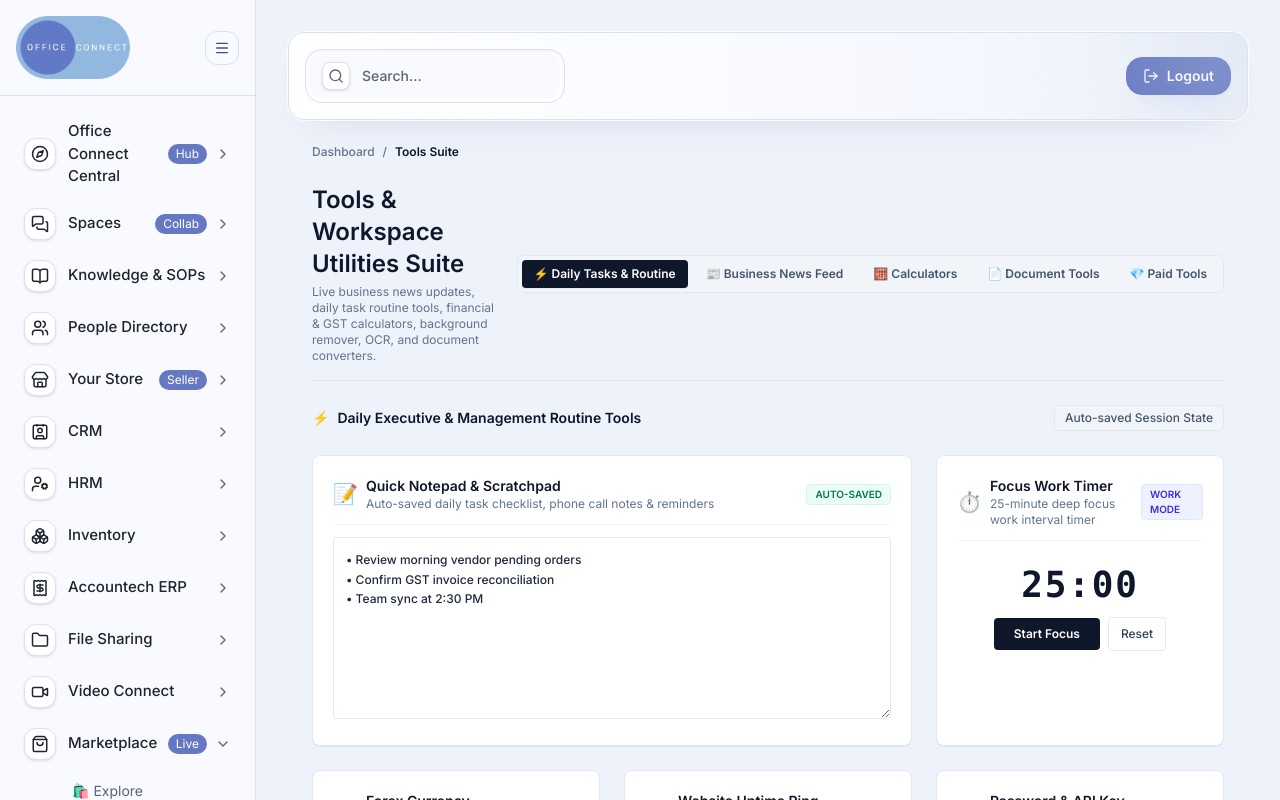
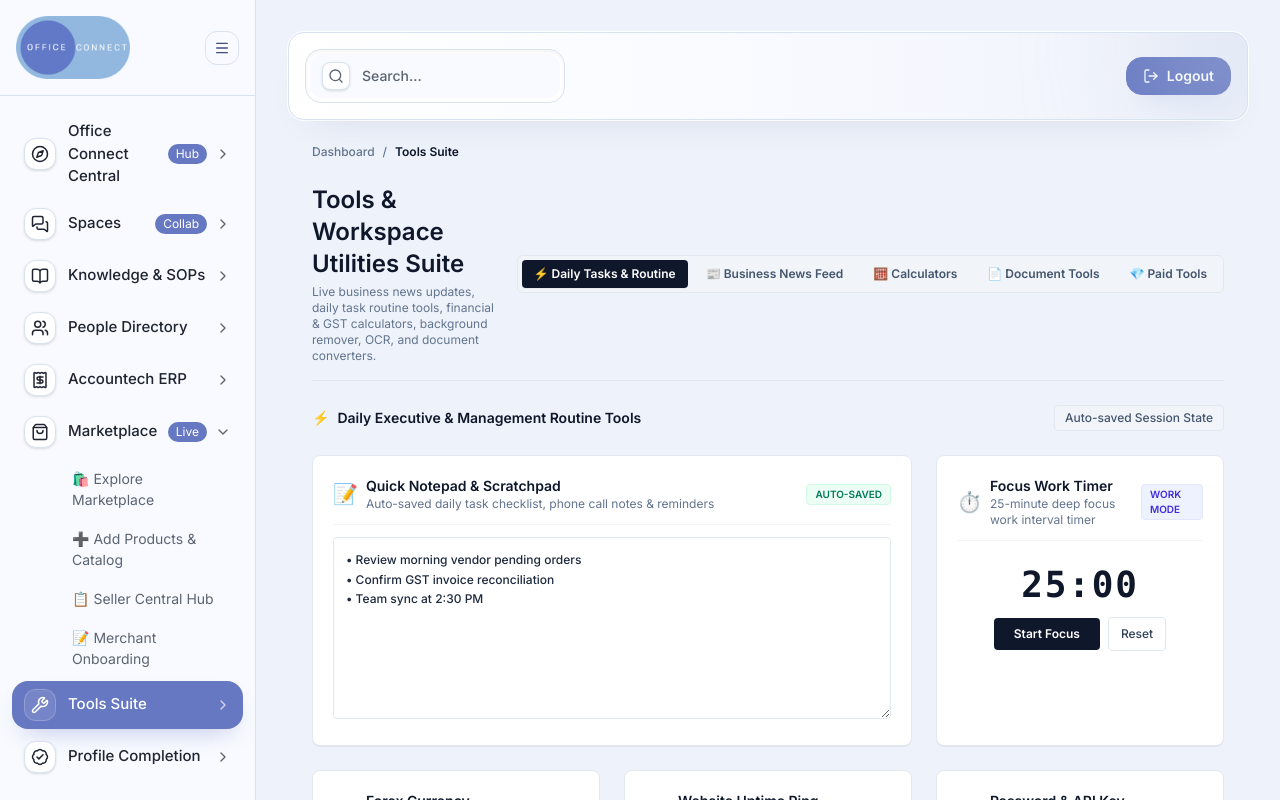
Before and after one commit to cambliss/office-connect-full-product, a Next.js app in the folder cambliss-frontend/: page /tools in a window 1280 px wide. Built offline with nearby package versions, Linux system fonts and the light colour scheme.

Commit message:
fix(rbac): enforce accessKey filtering for Store and Video Connect in WorkspaceShell

```diff
--- a/cambliss-frontend/components/WorkspaceShell.tsx
+++ b/cambliss-frontend/components/WorkspaceShell.tsx
@@ -71,7 +71,7 @@ type SidebarItem = {
 	label: string;
 	href?: string;
 	badge?: string;
-	accessKey?: "CRM" | "HRM" | "INVENTORY" | "FILE_SHARING" | "USER_MANAGEMENT";
+	accessKey?: "CRM" | "HRM" | "INVENTORY" | "FILE_SHARING" | "USER_MANAGEMENT" | "STORE" | "VIDEO_CONNECT";
 	isSso?: boolean;
 	ssoAppUrl?: string;
 	subItems?: SidebarItem[];
@@ -112,6 +112,7 @@ const clientMenuItems: SidebarItem[] = [
 		label: "Your Store",
 		badge: "Seller",
 		href: "/vendor-dashboard",
+		accessKey: "STORE",
 		subItems: [
 			{ label: "Overview & Analytics", href: "/vendor-dashboard" },
 			{ label: "Products & Catalog", href: "/vendor-dashboard?view=catalog-products" },
@@ -136,7 +137,7 @@ const clientMenuItems: SidebarItem[] = [
 	},
 	{ label: "Accountech ERP", href: "/akaunting" },
 	{ label: "File Sharing", href: "/file-sharing", accessKey: "FILE_SHARING" },
-	{ label: "Video Connect", href: "/video-connect" },
+	{ label: "Video Connect", href: "/video-connect", accessKey: "VIDEO_CONNECT" },
 	{
 		label: "Marketplace",
 		href: "/storefront",
@@ -444,7 +445,7 @@ function WorkspaceShellContent({ children }: { children: ReactNode }) {
 	const isAdminRole = authRole === "SUPER_ADMIN" || authRole === "ADMIN";
 	const isSuperAdminRole = authRole === "SUPER_ADMIN";
 	const rawMenuItems = isSuperAdminRole ? adminMenuItems : clientMenuItems;
-	const hasManagedAccessRules = !isAdminRole && authAccesses.length > 0;
+	const hasManagedAccessRules = !isAdminRole;
 	const filteredMenuItems = rawMenuItems.filter((item) => {
 		if (!hasManagedAccessRules) {
 			return true;
```
